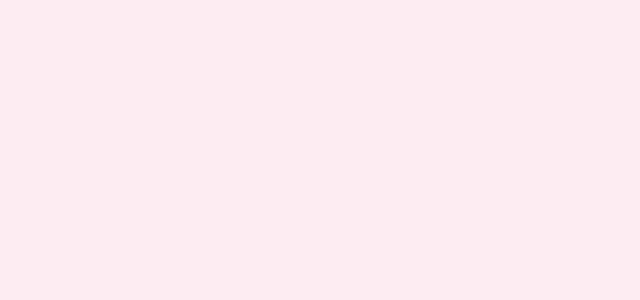
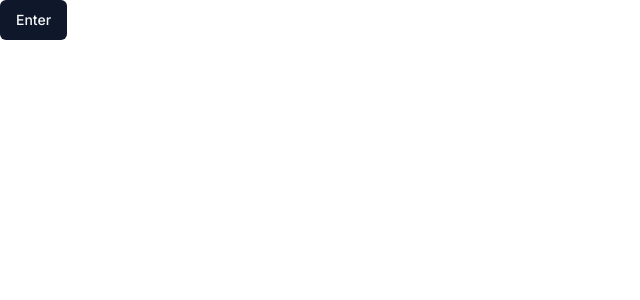
Before and after one commit to penguinboots/portfolio-v3, a Next.js app: page / in a window 1280 px wide. Shown: the top 300 px of the page, without its empty margins (0-640 px from the left). Built offline with nearby package versions, Linux system fonts and the light colour scheme.

Commit message:
style colours

```diff
--- a/app/globals.css
+++ b/app/globals.css
@@ -4,14 +4,8 @@
 
 @layer base {
   :root {
-    --eggplant: 335, 48%, 25%;
-    --sky-magenta: 329, 30%, 57%;
-    --fairy: 328, 71%, 85%;
-    --blush: 333, 100%, 96%;
-    --cambridge: 162, 27%, 63%;
-
-    --background: var(--blush);
-    --foreground: var(--eggplant);
+    --background: 0 0% 100%;
+    --foreground: 222.2 84% 4.9%;
 
     --muted: 210 40% 96.1%;
     --muted-foreground: 215.4 16.3% 46.9%;
@@ -25,11 +19,11 @@
     --border: 214.3 31.8% 91.4%;
     --input: 214.3 31.8% 91.4%;
 
-    --primary: var(--eggplant)%;
-    --primary-foreground: var(--blush);
+    --primary: 222.2 47.4% 11.2%;
+    --primary-foreground: 210 40% 98%;
 
-    --secondary: var(--sky-magenta);
-    --secondary-foreground: var(--blush);
+    --secondary: 210 40% 96.1%;
+    --secondary-foreground: 222.2 47.4% 11.2%;
 
     --accent: 210 40% 96.1%;
     --accent-foreground: 222.2 47.4% 11.2%;
--- a/components/Sidebar.tsx
+++ b/components/Sidebar.tsx
@@ -69,11 +69,11 @@ const Sidebar = () => {
               `
               text-sm group flex p-3 w-full
               justify-start font-medium cursor-pointer
-              hover:text-white hover:bg-white/10
+              hover:text-black/60 hover:bg-white/10
               rounded-lg transition`,
               pathname === route.href
-                ? "text-white bg-white/10"
-                : "text-secondary-foreground"
+                ? "text-black bg-white/10"
+                : "text-black/50"
             )}
           >
             <route.icon className="h-5 w-5 mr-3" />
```
